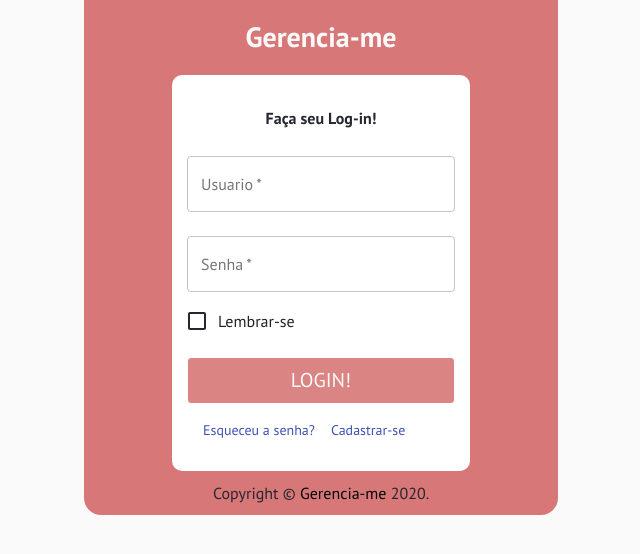
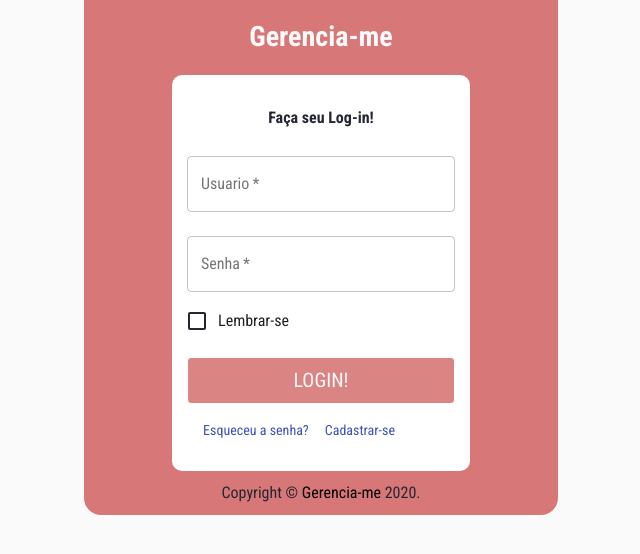
Before and after one commit to SnowLew/Gerencia-Me-frontend, a React app: page / in a window 1280 px wide. Shown: the part 142-696 px from the top of the page, without its empty margins (319-959 px from the left). Built offline with nearby package versions, Linux system fonts and the light colour scheme.

Commit message:
Font change: Roboto Condensed

```diff
--- a/public/index.html
+++ b/public/index.html
@@ -25,7 +25,7 @@
       Learn how to configure a non-root public URL by running `npm run build`.
     -->
     <link
-      href="https://fonts.googleapis.com/css2?family=PT+Sans:ital,wght@0,400;0,700;1,400&display=swap"
+      href="https://fonts.googleapis.com/css2?family=PT+Sans:ital,wght@0,400;0,700;1,400&family=Roboto+Condensed:ital,wght@0,300;0,400;0,700;1,400&display=swap"
       rel="stylesheet"
     />
 
--- a/src/index.css
+++ b/src/index.css
@@ -3,7 +3,7 @@ body {
   /* font-family: -apple-system, BlinkMacSystemFont, "Segoe UI", "Roboto", "Oxygen",
     "Ubuntu", "Cantarell", "Fira Sans", "Droid Sans", "Helvetica Neue",
     sans-serif; */
-  font-family: "PT Sans", sans-serif;
+  font-family: "Roboto Condensed", sans-serif;
   -webkit-font-smoothing: antialiased;
   -moz-osx-font-smoothing: grayscale;
 }
--- a/src/index.js
+++ b/src/index.js
@@ -21,7 +21,7 @@ import "./index.css"
 
 const fontTheme = createMuiTheme({
   typography: {
-    fontFamily: '"PT Sans", sans-serif',
+    fontFamily: '"Roboto Condensed", sans-serif',
   },
 })
 
```
